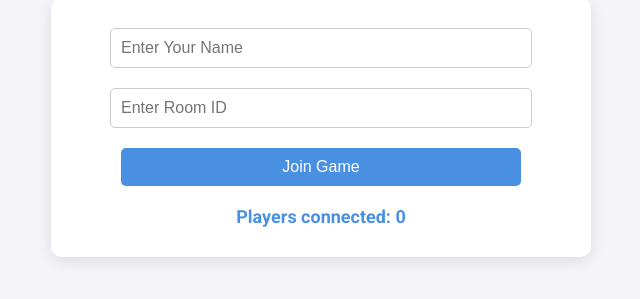
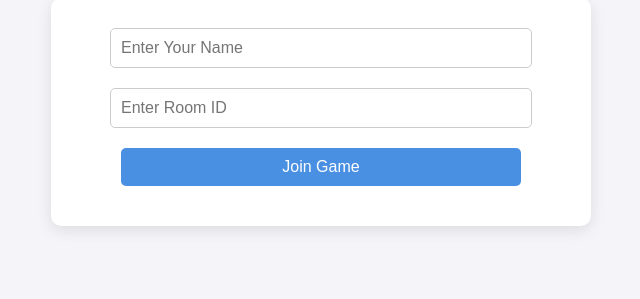
Before and after one commit to Ansari-Irfan-360/Imposter-Game, a website: page index.html in a window 1280 px wide. Shown: the part 109-408 px from the top of the page, without its empty margins (319-959 px from the left). Drawn offline with Linux system fonts and the light colour scheme.

Commit message:
Update index.html

```diff
--- a/index.html
+++ b/index.html
@@ -208,7 +208,7 @@
 
       <!-- Admin screen to start the game -->
       <div id="admin-screen" style="display: none">
-        <label for="imposter-count">Number of imposters:</label>
+        <label for="imposter-count" >Number of imposters:</label>
         <input type="number" id="imposter-count" min="1" max="10" value="1" />
         <label class="checkbox-label">
           <span>Randomize Count</span>
@@ -241,7 +241,7 @@
         <button id="next-game-btn">Next Game</button>
       </div>
 
-      <div id="player-count">
+      <div id="player-count" class="hidden">
         Players connected: <span id="player-count-num">0</span>
       </div>
       <ul id="player-names"></ul>
@@ -300,6 +300,7 @@
         }
 
         if (data.type === "playerCount") {
+          document.getElementById("player-count").classList.remove("hidden");
           document.getElementById("player-count-num").textContent = data.count;
           const playerNamesList = document.getElementById("player-names");
           playerNamesList.innerHTML = ""; // Clear current list
```
